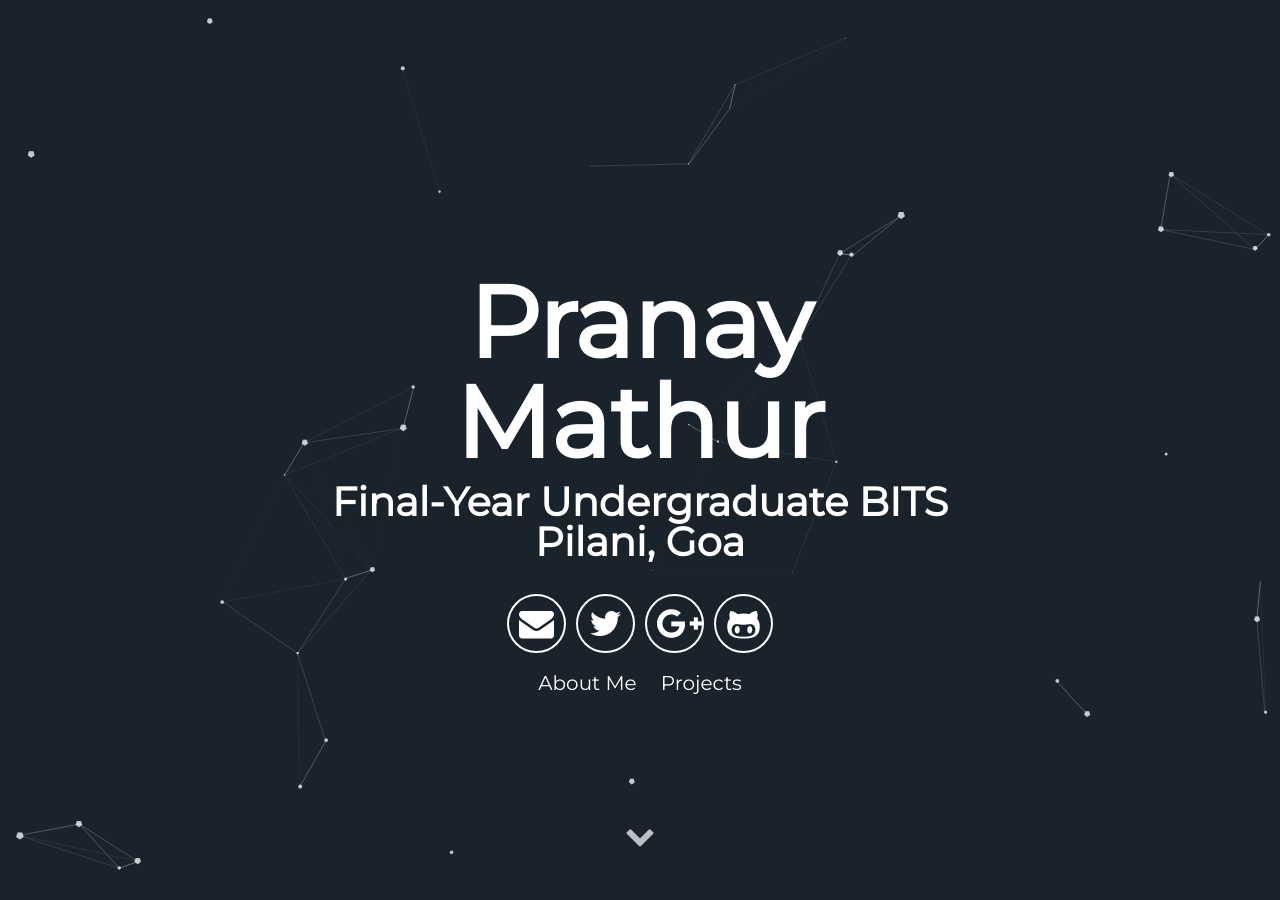
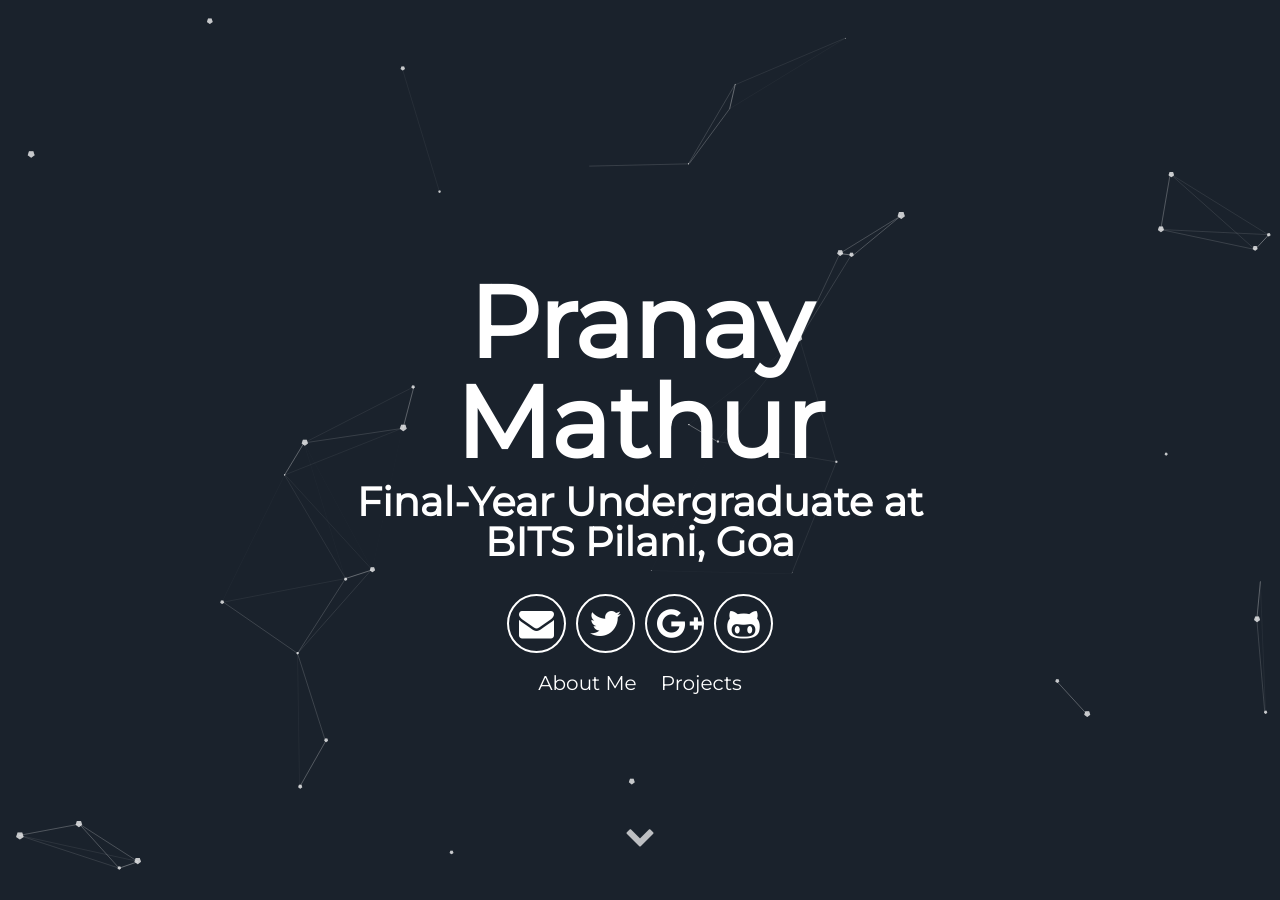
Before and after one commit to Matnay/matnay.github.io, a Jekyll site: the page built from index.html, in a window 1280 px wide and 900 px high. Built offline with Jekyll 4.4.1, drawn with Linux system fonts in a browser that asks for light colours.

```diff
--- a/_config.yml
+++ b/_config.yml
@@ -7,7 +7,7 @@ url: "https://matnay.github.io" # the base hostname & protocol for your site e.g
 # User settings
 username: Pranay Mathur
 user_description: Robotics, Aviation, Open-source, Reading, Open-source
-user_title: Final-Year Undergraduate BITS Pilani, Goa
+user_title: Final-Year Undergraduate at BITS Pilani, Goa
 email: matnay17@gmail.com
 twitter_username: matnay17
 github_username:  matnay
```
